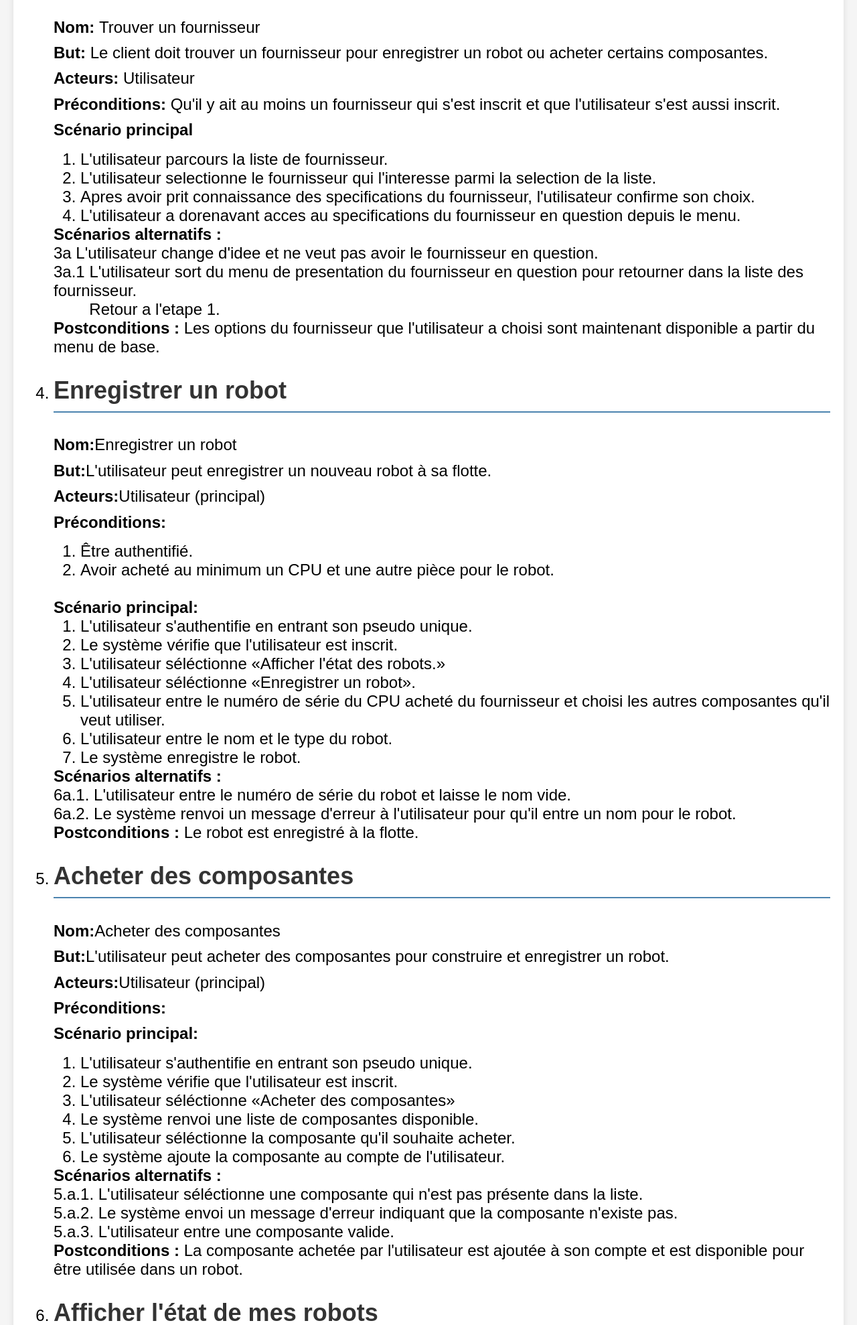
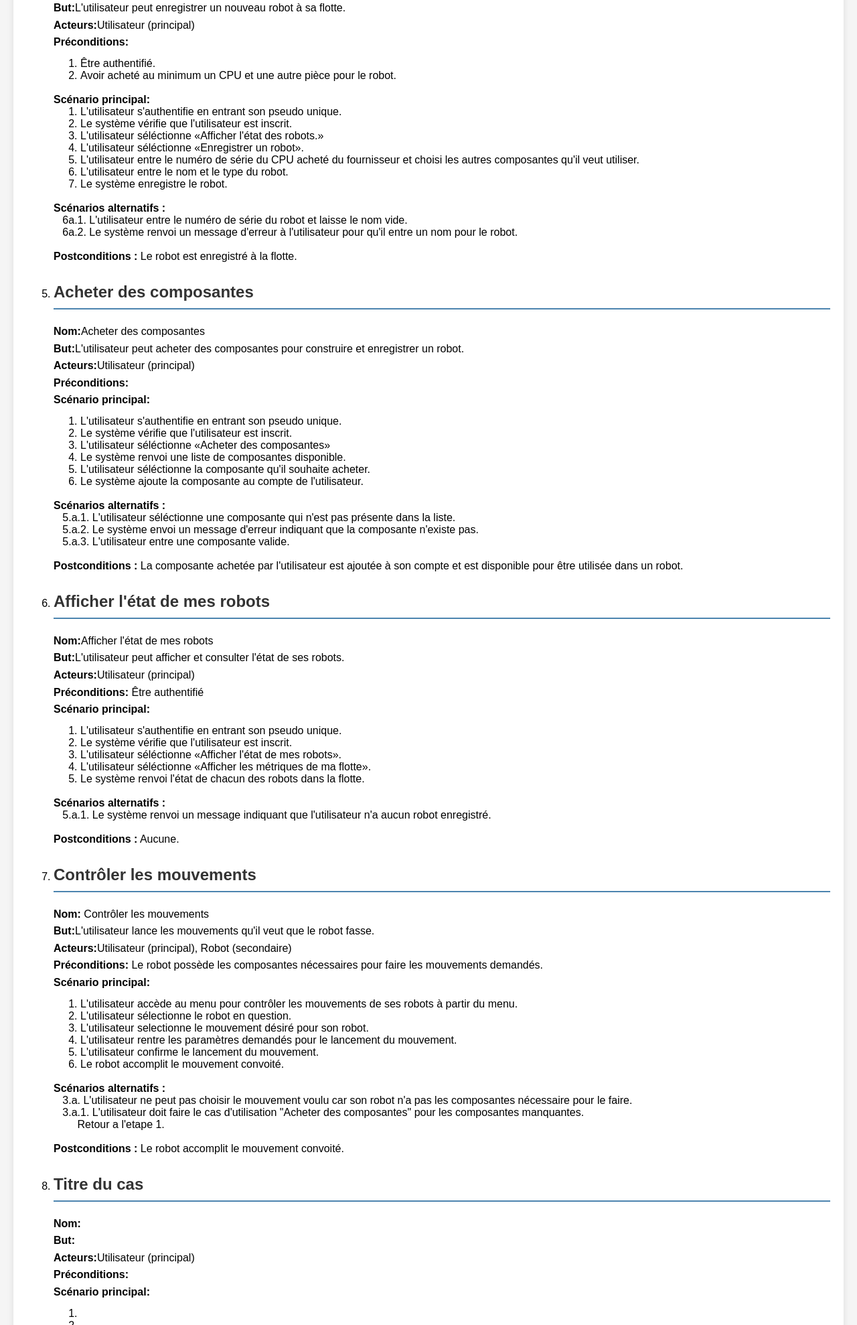
Before and after one commit to ImDeeWee/robotix_2255, a plain HTML site: page rapport.html in a window 1280 px wide. Shown: the part 3866-5844 px from the top of the page at 67% size. Drawn offline with Linux system fonts and the light colour scheme.

Commit message:
Add cases manquants sans info + 1 case complet.

```diff
--- a/rapport.html
+++ b/rapport.html
@@ -100,9 +100,7 @@
             padding-left: 0;
         }
 
-        .large-list {
-      font-size: 1.5em; /* La taille d'un titre h2 est généralement 1.5em */
-        }
+
     </style>
 </head>
 
@@ -264,7 +262,7 @@
     </div>
 
     <div class="info-section">
-        <ol class="large-list">
+        <ol>
             <li>
                 <h2>S'inscrire comme utilisateur</h2>
                 <p>
@@ -280,12 +278,14 @@
                         <li>Le système vérifie les informations et enregistre l'utilisateur dans la base de données en tant qu'utilisateur.</li>
                         <li>Le système envoie un email de confirmation à l'utilisateur.</li>
                     </ol>
+                    <br>
 
                     <strong>Scénarios alternatifs :</strong>
                     <ol>
                         <li>a. Le formulaire est incomplet ou contient des erreurs.</li>
                         <li>b. L'utilisateur reçoit un message d'erreur et doit corriger les informations avant de soumettre à nouveau.</li>
                     </ol>
+                    <br>
                     <strong>Postconditions :</strong> L'utilisateur est enregistré et reçoit un email de confirmation.
                 </p>
             </li>
@@ -306,20 +306,22 @@
                         <li>Le système envoie un email de confirmation à l'utilisateur.</li>
                         <li>Le système retourne le nouveau fournisseur en question dans la liste de fournisseur disponible en filtrant ses spécifications.</li>
                     </ol>
+                    <br>
                     <strong>Scénarios alternatifs :</strong>
                     <ul class="no-bullets">
-                        <li>2a.   L'utilisateur n'a pas de compagnie</li>
-                        <li>2a.1. Le système refuse l'inscription de l'utilisateur</li>
-                        <li>2a.2. Le système retourne que l'utilisateur ne peut pas s'inscrire en tant que fournisseur.</li>
-                        <li>2a.3. Le système propose à l'utilisateur de s'incrire en tant qu'utilisateur.</li>
+                        <li>&nbsp;&nbsp;&nbsp;2a.   L'utilisateur n'a pas de compagnie</li>
+                        <li>&nbsp;&nbsp;&nbsp;2a.1. Le système refuse l'inscription de l'utilisateur</li>
+                        <li>&nbsp;&nbsp;&nbsp;2a.2. Le système retourne que l'utilisateur ne peut pas s'inscrire en tant que fournisseur.</li>
+                        <li>&nbsp;&nbsp;&nbsp;2a.3. Le système propose à l'utilisateur de s'incrire en tant qu'utilisateur.</li>
                     </ul>
+                    <br>
                     <strong>Postconditions :</strong> Le fournisseur est enregistré, reçoit un email de confirmation et se retrouve dans la liste filtrée de fournisseur.
 
                 </p>
             </li>
 
             <li>
-                <h2>Trouver un forunisseur</h2>
+                <h2>Trouver un fournisseur</h2>
                 <p>
                     <strong>Nom: </strong>Trouver un fournisseur<br>
                     <strong>But: </strong> Le client doit trouver un fournisseur pour enregistrer un robot ou acheter certains composantes.<br>
@@ -332,11 +334,13 @@
                         <li>Apres avoir prit connaissance des specifications du fournisseur, l'utilisateur confirme son choix.</li>
                         <li>L'utilisateur a dorenavant acces au specifications du fournisseur en question depuis le menu.</li>
                 </ol>
+                <br>
                 <strong>Scénarios alternatifs :</strong>
                 <ul class="no-bullets">
-                    <li>3a L'utilisateur change d'idee et ne veut pas avoir le fournisseur en question.</li>
-                    <li>3a.1 L'utilisateur sort du menu de presentation du fournisseur en question pour retourner dans la liste des fournisseur.<br> &nbsp;&nbsp;&nbsp;&nbsp;&nbsp;&nbsp;&nbsp;&nbsp;Retour a l'etape 1.</li>
+                    <li>&nbsp;&nbsp;&nbsp;3a. L'utilisateur change d'idee et ne veut pas avoir le fournisseur en question.</li>
+                    <li>&nbsp;&nbsp;&nbsp;3a.1 L'utilisateur sort du menu de presentation du fournisseur en question pour retourner dans la liste des fournisseur.<br> &nbsp;&nbsp;&nbsp;&nbsp;&nbsp;&nbsp;&nbsp;&nbsp;Retour a l'etape 1.</li>
                 </ul>
+                <br>
                 <strong>Postconditions :</strong> Les options du fournisseur que l'utilisateur a choisi sont maintenant disponible a partir du menu de base.
                 </p>
             </li>
@@ -362,11 +366,13 @@
                         <li>L'utilisateur entre le nom et le type du robot.</li>
                         <li>Le système enregistre le robot.</li>
                     </ol>
+                    <br>
                     <strong>Scénarios alternatifs :</strong>
                     <ul class="no-bullets">
-                        <li>6a.1. L'utilisateur entre le numéro de série du robot et laisse le nom vide.</li>
-                        <li>6a.2. Le système renvoi un message d'erreur à l'utilisateur pour qu'il entre un nom pour le robot.</li>
+                        <li>&nbsp;&nbsp;&nbsp;6a.1. L'utilisateur entre le numéro de série du robot et laisse le nom vide.</li>
+                        <li>&nbsp;&nbsp;&nbsp;6a.2. Le système renvoi un message d'erreur à l'utilisateur pour qu'il entre un nom pour le robot.</li>
                     </ul>
+                    <br>
                     <strong>Postconditions :</strong> Le robot est enregistré à la flotte.
                 </p>
             </li>
@@ -387,12 +393,14 @@
                         <li>L'utilisateur séléctionne la composante qu'il souhaite acheter.</li>
                         <li>Le système ajoute la composante au compte de l'utilisateur.</li>
                     </ol>
+                    <br>
                     <strong>Scénarios alternatifs :</strong>
                     <ul class="no-bullets">
-                        <li>5.a.1. L'utilisateur séléctionne une composante qui n'est pas présente dans la liste.</li>
-                        <li>5.a.2. Le système envoi un message d'erreur indiquant que la composante n'existe pas.</li>
-                        <li>5.a.3. L'utilisateur entre une composante valide.</li>
+                        <li>&nbsp;&nbsp;&nbsp;5.a.1. L'utilisateur séléctionne une composante qui n'est pas présente dans la liste.</li>
+                        <li>&nbsp;&nbsp;&nbsp;5.a.2. Le système envoi un message d'erreur indiquant que la composante n'existe pas.</li>
+                        <li>&nbsp;&nbsp;&nbsp;5.a.3. L'utilisateur entre une composante valide.</li>
                     </ul>
+                    <br>
                     <strong>Postconditions :</strong> La composante achetée par l'utilisateur est ajoutée à son compte et est disponible pour être utilisée dans un robot.
                 </p>
             </li>
@@ -411,12 +419,120 @@
                         <li>L'utilisateur séléctionne «Afficher les métriques de ma flotte».</li>
                         <li>Le système renvoi l'état de chacun des robots dans la flotte.</li>
                     </ol>
+                    <br>
                     <strong>Scénarios alternatifs :</strong>
                     <ul class="no-bullets">
-                        <li>5.a.1. Le système renvoi un message indiquant que l'utilisateur n'a aucun robot enregistré.</li>
+                        <li>&nbsp;&nbsp;&nbsp;5.a.1. Le système renvoi un message indiquant que l'utilisateur n'a aucun robot enregistré.</li>
 
                     </ul>
+                    <br>
                     <strong>Postconditions :</strong> Aucune.
+                </p>
+            </li>
+
+            <li>
+                <h2>Contrôler les mouvements</h2>
+                <p>
+                    <strong>Nom: </strong><span>Contrôler les mouvements</span><br>
+                    <strong>But:</strong><span>L'utilisateur lance les mouvements qu'il veut que le robot fasse.</span><br>
+                    <strong>Acteurs:</strong><span>Utilisateur (principal), Robot (secondaire)</span><br>
+                    <strong>Préconditions: </strong><span>Le robot possède les composantes nécessaires pour faire les mouvements demandés.</span><br>
+                    <strong>Scénario principal:</strong>
+                    <ol>
+                        <li>L'utilisateur accède au menu pour contrôler les mouvements de ses robots à partir du menu.</li>
+                        <li>L'utilisateur sélectionne le robot en question.</li>
+                        <li>L'utilisateur selectionne le mouvement désiré pour son robot.</li>
+                        <li>L'utilisateur rentre les paramètres demandés pour le lancement du mouvement.</li>
+                        <li>L'utilisateur confirme le lancement du mouvement.</li>
+                        <li>Le robot accomplit le mouvement convoité.</li>
+                    </ol>
+                    <br>
+                    <strong>Scénarios alternatifs :</strong>
+                    <ul class="no-bullets">
+                        <li>&nbsp;&nbsp;&nbsp;3.a. L'utilisateur ne peut pas choisir le mouvement voulu car son robot n'a pas les composantes nécessaire pour le faire. </li>
+                        <li>&nbsp;&nbsp;&nbsp;3.a.1. L'utilisateur doit faire le cas d'utilisation "Acheter des composantes" pour les composantes manquantes.<br> &nbsp;&nbsp;&nbsp;&nbsp;&nbsp;&nbsp;&nbsp;&nbsp;Retour a l'etape 1. </li>
+
+                    </ul>
+                    <br>
+                    <strong>Postconditions :</strong> Le robot accomplit le mouvement convoité.
+                </p>
+            </li>
+
+            <li>
+                <h2>Titre du cas</h2>
+                <p>
+                    <strong>Nom:</strong><span></span><br>
+                    <strong>But:</strong><span></span><br>
+                    <strong>Acteurs:</strong><span>Utilisateur (principal)</span><br>
+                    <strong>Préconditions: </strong><span></span><br>
+                    <strong>Scénario principal:</strong>
+                    <ol>
+                        <li></li>
+                        <li></li>
+                        <li>.</li>
+                        <li></li>
+                        <li></li>
+                    </ol>
+                    <br>
+                    <strong>Scénarios alternatifs :</strong>
+                    <ul class="no-bullets">
+                        <li>&nbsp;&nbsp;&nbsp;</li>
+
+                    </ul>
+                    <br>
+                    <strong>Postconditions :</strong>
+                </p>
+            </li>
+
+            <li>
+                <h2>Titre du cas</h2>
+                <p>
+                    <strong>Nom:</strong><span></span><br>
+                    <strong>But:</strong><span></span><br>
+                    <strong>Acteurs:</strong><span>Utilisateur (principal)</span><br>
+                    <strong>Préconditions: </strong><span></span><br>
+                    <strong>Scénario principal:</strong>
+                    <ol>
+                        <li></li>
+                        <li></li>
+                        <li>.</li>
+                        <li></li>
+                        <li></li>
+                    </ol>
+                    <br>
+                    <strong>Scénarios alternatifs :</strong>
+                    <ul class="no-bullets">
+                        <li>&nbsp;&nbsp;&nbsp;</li>
+
+                    </ul>
+                    <br>
+                    <strong>Postconditions :</strong>
+                </p>
+            </li>
+
+            <li>
+                <h2>Titre du cas</h2>
+                <p>
+                    <strong>Nom:</strong><span></span><br>
+                    <strong>But:</strong><span></span><br>
+                    <strong>Acteurs:</strong><span>Utilisateur (principal)</span><br>
+                    <strong>Préconditions: </strong><span></span><br>
+                    <strong>Scénario principal:</strong>
+                    <ol>
+                        <li></li>
+                        <li></li>
+                        <li>.</li>
+                        <li></li>
+                        <li></li>
+                    </ol>
+                    <br>
+                    <strong>Scénarios alternatifs :</strong>
+                    <ul class="no-bullets">
+                        <li>&nbsp;&nbsp;&nbsp;</li>
+
+                    </ul>
+                    <br>
+                    <strong>Postconditions :</strong>
                 </p>
             </li>
         </ol>
```
